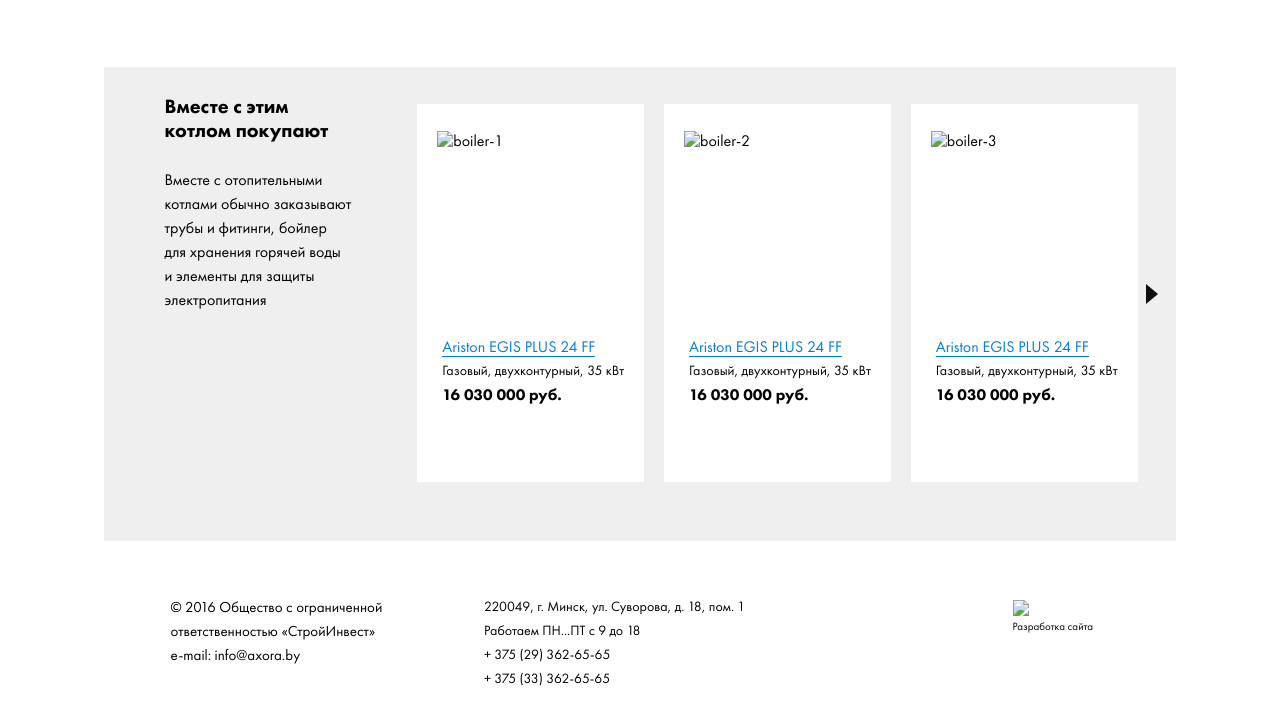
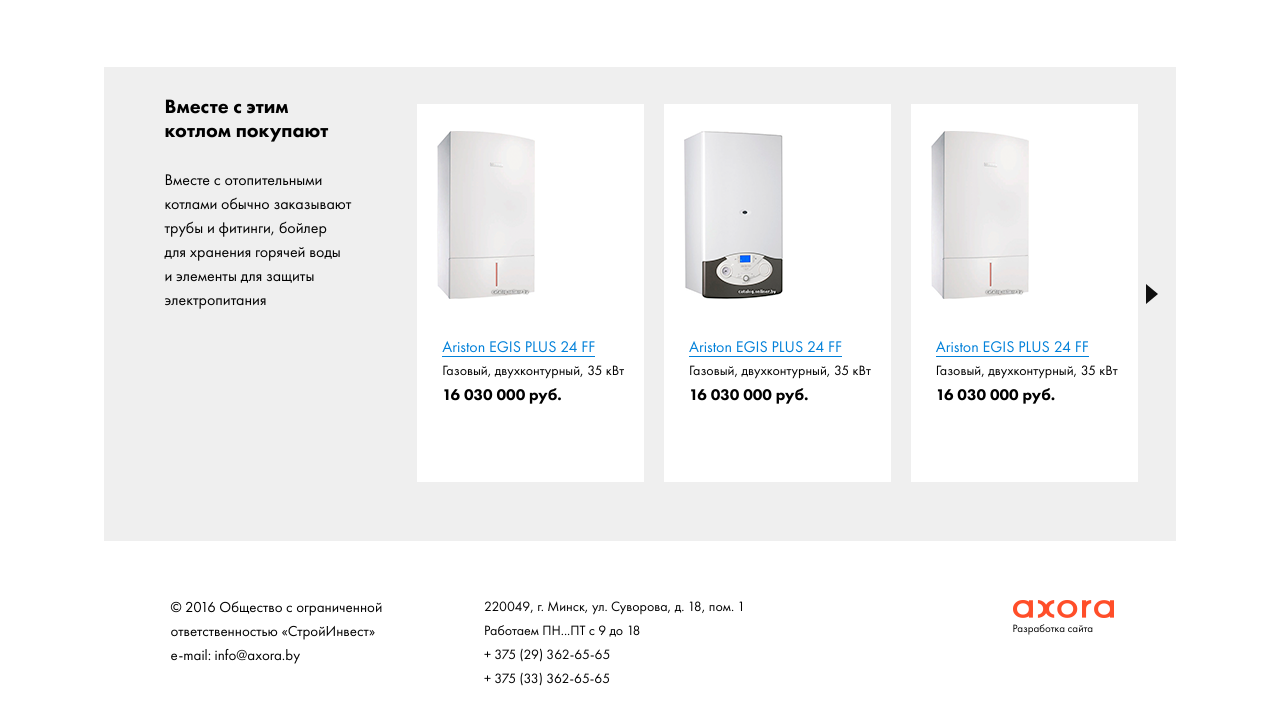
Before and after one commit to ilyashablouski/Axora-layout-task, a website: page src/index.html in a window 1280 px wide. Shown: the part 1312-2036 px from the top of the page. Drawn offline with nearby package versions, Linux system fonts and the light colour scheme; files that its build step writes are made by us from their sources; the site is published under a folder, as on GitHub Pages, so addresses that start at the root find nothing.

Commit message:
add normal images src

```diff
--- a/src/index.html
+++ b/src/index.html
@@ -35,7 +35,7 @@
   <section class="header">
     <div class="header__content">
       <div class="activity-container header__activity-container">
-        <img class="logo" src="/images/axora-logo.png"></img>
+        <img class="logo" src="images/axora-logo.png"></img>
         <p class="activity-container__text">Продаем и монтируем оборудование<br>
           для отопления и водоснабжение. Бесплатно спроектируем систему отопления<br>
           или водоснабжения для вашего дома</p>
@@ -71,7 +71,7 @@
 
   <section class="product-box">
     <div class="product-box__content">
-      <div class="product-image product-box__product-image"><img src="/images/boiler.png" alt="boiler"
+      <div class="product-image product-box__product-image"><img src="images/boiler.png" alt="boiler"
           class="product-image__image"></div>
 
       <div class="order-container">
@@ -177,7 +177,7 @@
       <div class="goods-cards goods-block__goods-cards">
         <div class="goods-card goods-card_xs">
           <div class="goods-card__inner">
-            <div class="goods-card__image"><img src="/images/products/product-1.png" alt="boiler-1"></div>
+            <div class="goods-card__image"><img src="images/products/product-1.png" alt="boiler-1"></div>
             <div class="goods-card__meta">
               <a href="#" class="goods-card__header">Ariston EGIS PLUS 24 FF</a>
               <div class="goods-card__text">Газовый, двухконтурный, 35 кВт</div>
@@ -187,7 +187,7 @@
         </div>
         <div class="goods-card goods-card_m goods-card_off">
           <div class="goods-card__inner">
-            <div class="goods-card__image"><img src="/images/products/product-2.png" alt="boiler-2"></div>
+            <div class="goods-card__image"><img src="images/products/product-2.png" alt="boiler-2"></div>
             <div class="goods-card__meta">
               <a href="#" class="goods-card__header">Ariston EGIS PLUS 24 FF</a>
               <div class="goods-card__text">Газовый, двухконтурный, 35 кВт</div>
@@ -197,7 +197,7 @@
         </div>
         <div class="goods-card goods-card_x">
           <div class="goods-card__inner">
-            <div class="goods-card__image"><img src="/images/products/product-3.png" alt="boiler-3"></div>
+            <div class="goods-card__image"><img src="images/products/product-3.png" alt="boiler-3"></div>
             <div class="goods-card__meta">
               <a href="#" class="goods-card__header">Ariston EGIS PLUS 24 FF</a>
               <div class="goods-card__text">Газовый, двухконтурный, 35 кВт</div>
@@ -222,7 +222,7 @@
       </p>
       <div class="footer-logo footer__footer-logo">
         <div class="footer-logo__inner">
-          <img class="logo" src="/images/axora-logo.png"></img>
+          <img class="logo" src="images/axora-logo.png"></img>
         </div>
         <span class="footer-logo__title">Разработка сайта</span>
       </div>
```
